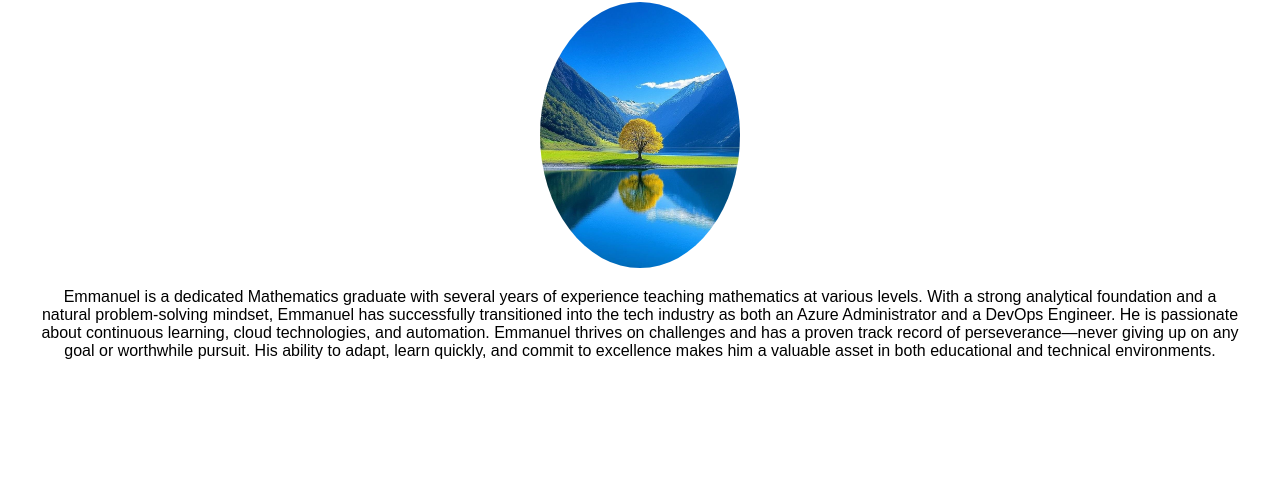
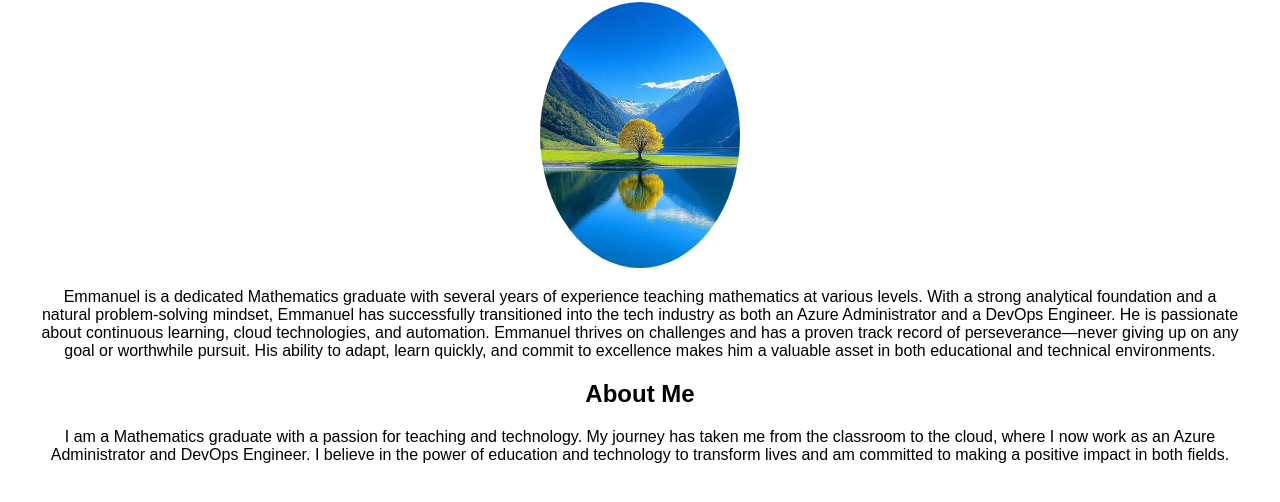
Before and after one commit to okateun/my-portfolio, a plain HTML site: page index.html in a window 1280 px wide. Shown: the part 96-598 px from the top of the page. Drawn offline with Linux system fonts and the light colour scheme.

Commit message:
Added About Me Section

```diff
--- a/index.html
+++ b/index.html
@@ -20,5 +20,13 @@
       and commit to excellence makes him a valuable asset in both educational
       and technical environments.
     </p>
+    <h2>About Me</h2>
+    <p>
+      I am a Mathematics graduate with a passion for teaching and technology. My
+      journey has taken me from the classroom to the cloud, where I now work as
+      an Azure Administrator and DevOps Engineer. I believe in the power of
+      education and technology to transform lives and am committed to making a
+      positive impact in both fields.
+    </p>
   </body>
 </html>
```
